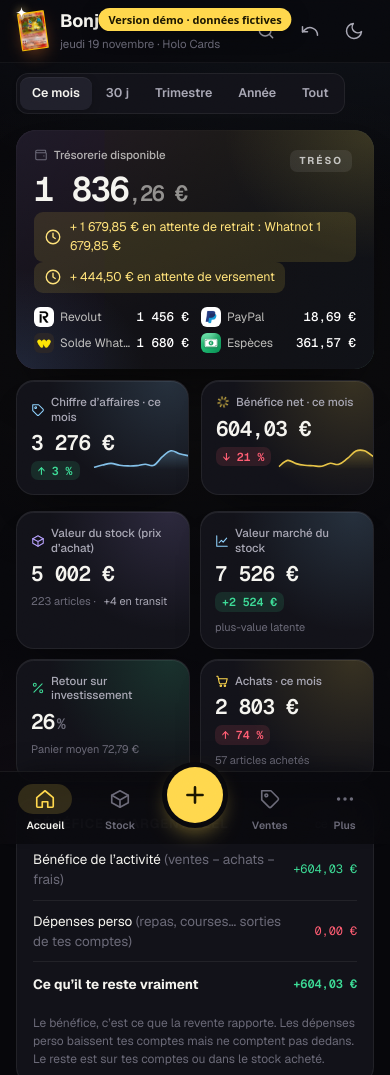
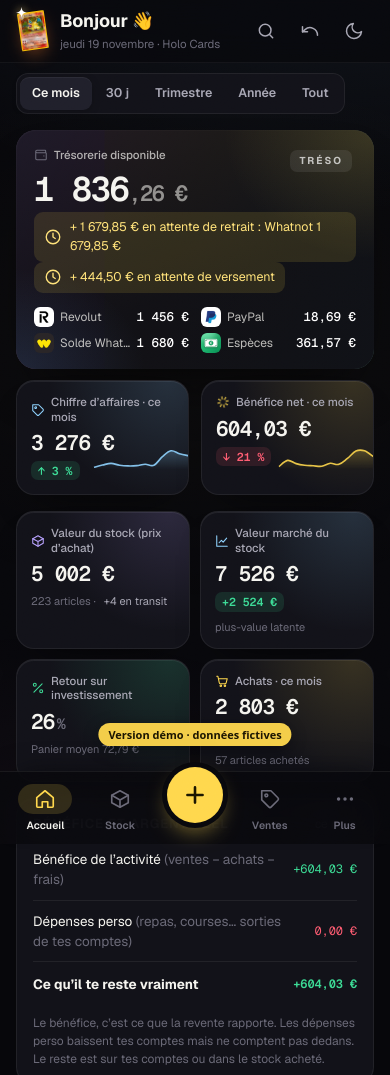
Before and after one commit to yamineamara76-cmd/Holo-demo, a website: page index.html in a window 390 px wide. Shown: the top 1075 px of the page. Drawn offline with nearby package versions, Linux system fonts and the light colour scheme; a web font is replaced by a local one.

Commit message:
Bandeau démo au-dessus de la barre du bas sur téléphone
Co-Authored-By: Claude Opus 5.5 <noreply@anthropic.com>
Claude-Session: https://claude.ai/code/session_012ajC2NKPJLrnNVWHU596rs

```diff
--- a/index.html
+++ b/index.html
@@ -69,6 +69,6 @@
 <script src="js/cloud.js?v=88"></script>
 <script src="js/demo.js?v=88"></script>
 <script src="js/app.js?v=88"></script>
-<style>.demo-badge{position:fixed;left:50%;bottom:12px;transform:translateX(-50%);z-index:9999;background:#ffd84d;color:#1b1600;font:600 12px/1.2 system-ui,sans-serif;padding:7px 12px;border-radius:99px;box-shadow:0 4px 18px rgba(0,0,0,.35);pointer-events:none;white-space:nowrap}@media (max-width:900px){.demo-badge{top:calc(env(safe-area-inset-top) + 8px);bottom:auto;font-size:11px;padding:5px 10px}}</style><div class="demo-badge">Version démo · données fictives</div>
+<style>.demo-badge{position:fixed;left:50%;bottom:12px;transform:translateX(-50%);z-index:9999;background:#ffd84d;color:#1b1600;font:600 12px/1.2 system-ui,sans-serif;padding:7px 12px;border-radius:99px;box-shadow:0 4px 18px rgba(0,0,0,.35);pointer-events:none;white-space:nowrap}@media (max-width:900px){.demo-badge{bottom:calc(env(safe-area-inset-bottom) + 98px);font-size:11px;padding:5px 10px;opacity:.95}}</style><div class="demo-badge">Version démo · données fictives</div>
 </body>
 </html>
```
